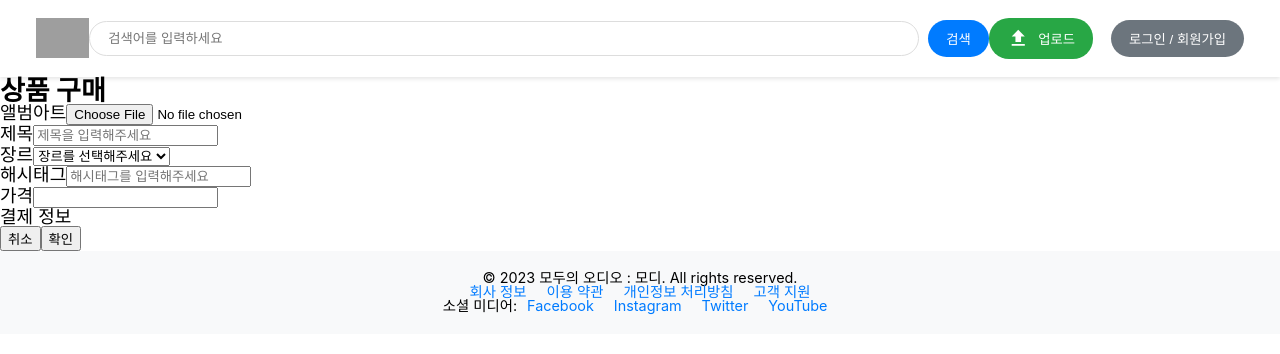
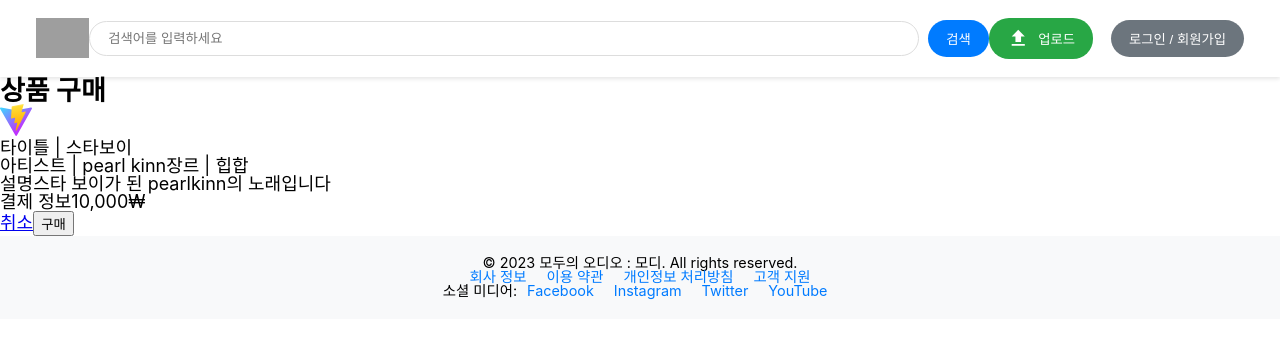
Before and after one commit to techitPlus-FE-team3/open_market_projerct, a React (Vite) app in the folder open-market/: page /productpurchase/1 in a window 1280 px wide. Shown: the top 354 px of the page. Built offline with nearby package versions, Linux system fonts and the light colour scheme; grey boxes are pictures that could not be loaded; a web font is replaced by a local one.

Commit message:
💄 [Design] 구매페이지 마크업 수정#42 (#45)
* :lipstick: [Design] 구매 페이지 마크업

* :lipstick: [Design] 구매페이지 마크업 수정

```diff
--- a/open-market/src/pages/Purchase.tsx
+++ b/open-market/src/pages/Purchase.tsx
@@ -1,73 +1,38 @@
 import { Helmet } from "react-helmet-async";
+import { Link } from "react-router-dom";
 
 function Purchase() {
 	return (
-		<>
+		<section>
 			<Helmet>
 				<title>Purchase Product - 모두의 오디오 MODI</title>
 			</Helmet>
-			<section>
 			<h2>상품 구매</h2>
-				<form encType="multipart/form-data">
 			<div>
 				<div>
-							<label htmlFor="photo">앨범아트</label>
-							<input
-								type="file"
-								accept="*.jpg,*.png,*.jpeg,*.webp,*.avif"
-								name="photo"
-								id="photo"
-							/>
+					<img src="/vite.svg" alt="앨범아트" />
+					<div>
+						<span>타이틀 | {`스타보이`}</span>
+						<div>
+							<span>아티스트 | {`pearl kinn`}</span>
+							<span>장르 | {`힙합`}</span>
 						</div>
 						<div>
-							<div>
-								<label htmlFor="title">제목</label>
-								<input
-									type="text"
-									name="title"
-									id="title"
-									placeholder="제목을 입력해주세요"
-								/>
-							</div>
-							<div>
-								<div>
-									<label htmlFor="genre">장르</label>
-									<select name="genre" id="genre" defaultValue="none">
-										<option value="none" disabled hidden>
-											장르를 선택해주세요
-										</option>
-										<option value="dance">dance</option>
-										<option value="pop">pop</option>
-										<option value="k-pop">k-pop</option>
-										<option value="indie">indie</option>
-									</select>
-								</div>
-								<div>
-									<label htmlFor="hashTag">해시태그</label>
-									<input
-										type="text"
-										name="hashTag"
-										id="hashTag"
-										placeholder="해시태그를 입력해주세요"
-									/>
-								</div>
-							</div>
-							<div>
-								<label htmlFor="price">가격</label>
-								<input type="number" name="price" id="price" />
+							<span>설명</span>
+							<span>{`스타 보이가 된 pearlkinn의 노래입니다`}</span>
 						</div>
 					</div>
 				</div>
 				<div>
-						<div>결제 정보</div>
+					<span>결제 정보</span>
+					<span>{`10,000`}₩</span>
 				</div>
 				<div>
-						<button type="reset">취소</button>
-						<button type="submit">확인</button>
+					<Link to="/">취소</Link>
+					<button type="submit">구매</button>
 				</div>
-				</form>
+			</div>
 		</section>
-		</>
 	);
 }
 
```
Lines whose indentation alone changed are shown as unchanged.
